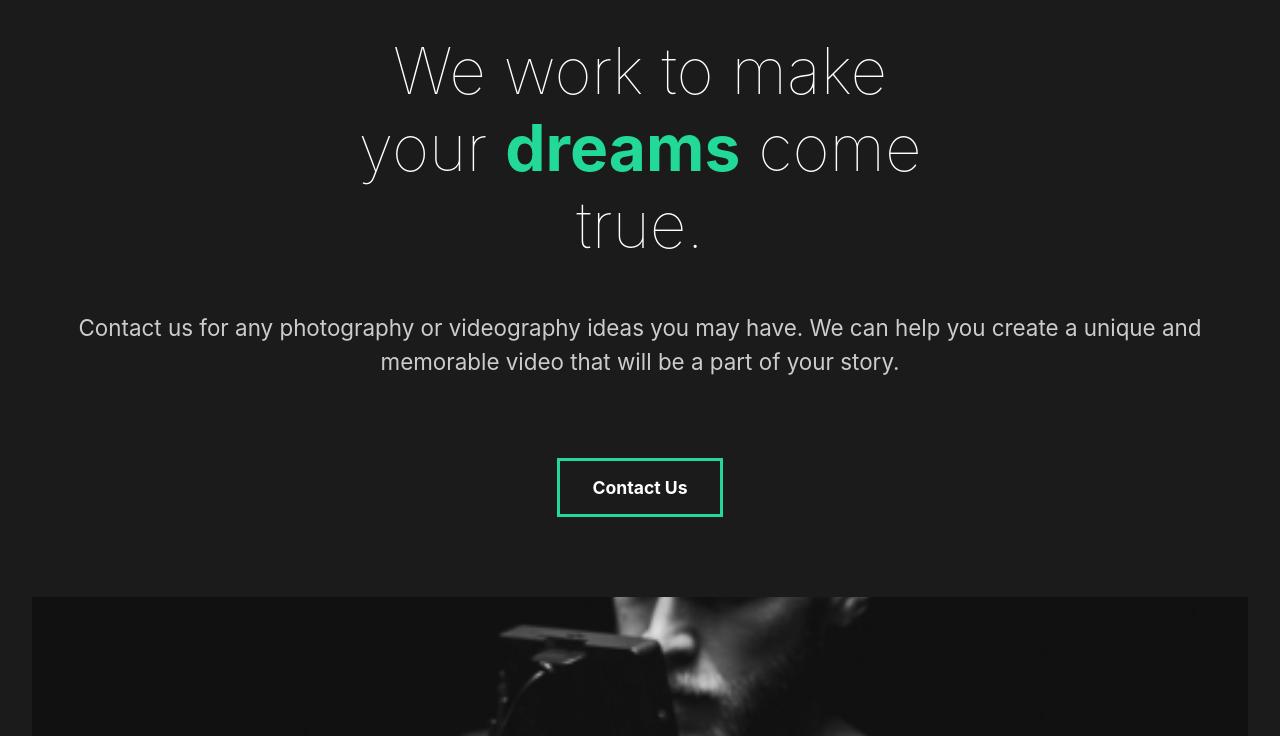
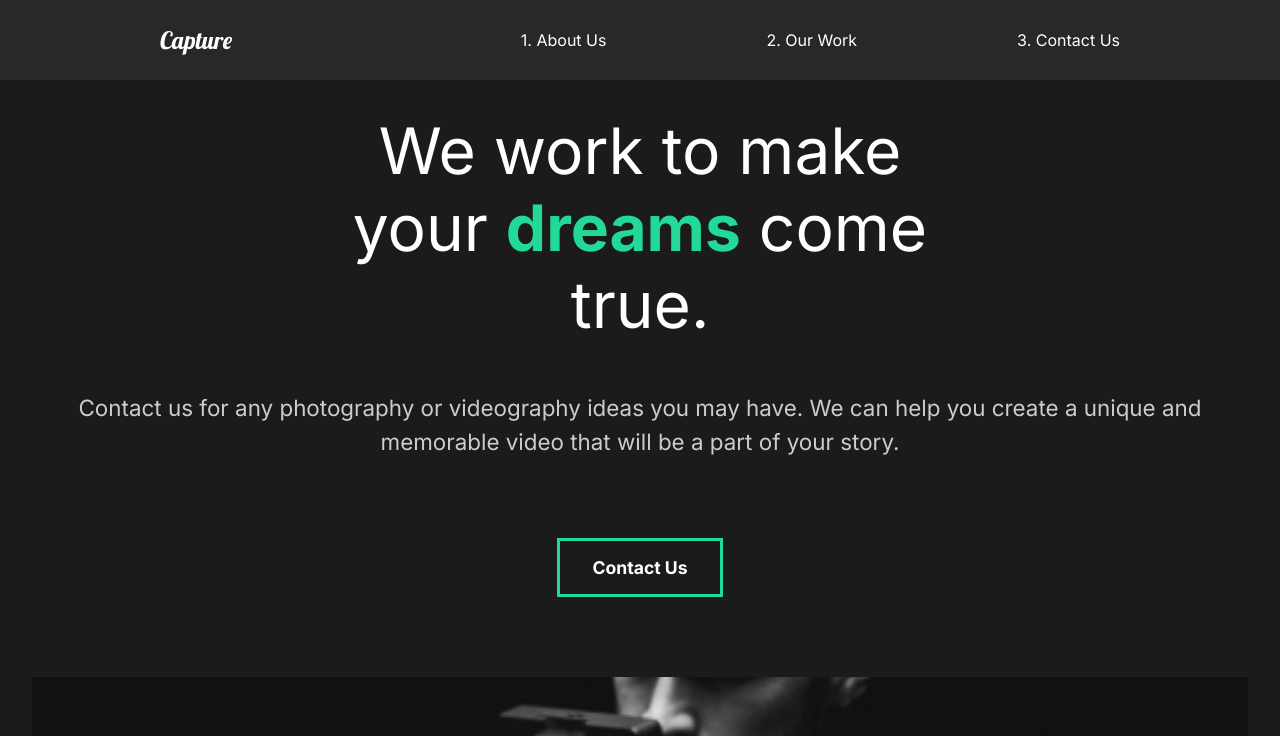
Before and after one commit to Alex-Lee-Myers/Capture-Portfolio-JS, a React (Create React App) app: page / in a window 1280 px wide. Shown: the top 736 px of the page. Built offline with nearby package versions, Linux system fonts and the light colour scheme.

Commit message:
react-router-dom base build implemented. added template pages for OurWork and ContactUs. Made navbar and styled slightly. Animations coming later. Taking a walk now then will continue.

```diff
--- a/public/index.html
+++ b/public/index.html
@@ -1,14 +1,15 @@
 <!DOCTYPE html>
 <html lang="en">
+
 <head>
   <meta charset="utf-8" />
   <link rel="icon" href="%PUBLIC_URL%/favicon.ico" />
   <meta name="viewport" content="width=device-width, initial-scale=1" />
   <meta name="theme-color" content="#000000" />
-    <meta
-      name="description"
-      content="Web site created using create-react-app"
-    />
+  <meta name="description" content="Web site created using create-react-app" />
+  <link rel="preconnect" href="https://fonts.googleapis.com">
+  <link rel="preconnect" href="https://fonts.gstatic.com" crossorigin>
+  <link href="https://fonts.googleapis.com/css2?family=Inter:wght@400;700&family=Lobster&display=swap" rel="stylesheet">
   <link rel="apple-touch-icon" href="%PUBLIC_URL%/logo192.png" />
   <!--
       manifest.json provides metadata used when your web app is installed on a
@@ -26,6 +27,7 @@
     -->
   <title>React App</title>
 </head>
+
 <body>
   <noscript>You need to enable JavaScript to run this app.</noscript>
   <div id="root"></div>
@@ -40,4 +42,5 @@
       To create a production bundle, use `npm run build` or `yarn build`.
     -->
 </body>
+
 </html>
--- a/src/App.js
+++ b/src/App.js
@@ -3,12 +3,22 @@
 import GlobalStyle from "./components/GlobalStyle";
 //* Import Pages
 import AboutUs from "./pages/AboutUs";
+import OurWork from "./pages/OurWork";
+import ContactUs from "./pages/ContactUs";
+import Nav from "./components/Nav";
+import { Routes, Route } from "react-router-dom";
 
 function App() {
 	return (
 		<div className="App">
 			<GlobalStyle />
-			<AboutUs />
+			<Nav />
+			<Routes>
+				<Route path="/" exact element={<AboutUs />} />
+				<Route path="/aboutus" element={<AboutUs />} />
+				<Route path="/ourwork" exact element={<OurWork />} />
+				<Route path="/contactus" exact element={<ContactUs />} />
+			</Routes>
 		</div>
 	);
 }
--- /dev/null
+++ b/src/components/Nav.js
@@ -0,0 +1,65 @@
+import React from "react";
+import styled from "styled-components";
+import { Link } from "react-router-dom";
+
+const Nav = () => {
+	return (
+		<StlyedNav>
+			<h1>
+				<Link id="Logo" to="/">
+					Capture
+				</Link>
+			</h1>
+			<ul>
+				<li>
+					<Link className="link" to="/aboutus">
+						1. About Us
+					</Link>
+				</li>
+				<li>
+					<Link className="link" to="/ourwork">
+						2. Our Work
+					</Link>
+				</li>
+				<li>
+					<Link className="link" to="/contactus">
+						3. Contact Us
+					</Link>
+				</li>
+			</ul>
+		</StlyedNav>
+	);
+};
+
+const StlyedNav = styled.nav`
+	min-height: 10vh;
+	display: flex;
+	margin: auto;
+	justify-content: space-between;
+	align-items: center;
+	padding: 1rem 10rem;
+	background-color: #282828;
+	.link {
+		color: white;
+		text-decoration: none;
+		font-size: 1rem;
+		font-weight: lighter;
+	}
+	ul {
+		display: flex;
+		list-style: none;
+	}
+	#Logo {
+		font-size: 1.5rem;
+		font-family: "Lobster", cursive;
+		font-weight: lighter;
+		color: white;
+		text-decoration: none;
+	}
+	li {
+		padding-left: 10rem;
+		position: relative;
+	}
+`;
+
+export default Nav;
--- a/src/index.js
+++ b/src/index.js
@@ -1,13 +1,16 @@
-import React from 'react';
-import ReactDOM from 'react-dom/client';
-import App from './App';
-import reportWebVitals from './reportWebVitals';
+import React from "react";
+import ReactDOM from "react-dom/client";
+import App from "./App";
+import reportWebVitals from "./reportWebVitals";
+import { BrowserRouter } from "react-router-dom";
 
-const root = ReactDOM.createRoot(document.getElementById('root'));
+const root = ReactDOM.createRoot(document.getElementById("root"));
 root.render(
-  <React.StrictMode>
-    <App />
-  </React.StrictMode>
+	<React.StrictMode>
+		<BrowserRouter>
+			<App />
+		</BrowserRouter>
+	</React.StrictMode>
 );
 
 // If you want to start measuring performance in your app, pass a function
--- /dev/null
+++ b/src/pages/ContactUs.js
@@ -0,0 +1,7 @@
+import React from "react";
+
+const AboutUs = () => {
+	return <div>About Us</div>;
+};
+
+export default AboutUs;
--- /dev/null
+++ b/src/pages/OurWork.js
@@ -0,0 +1,11 @@
+import React from "react";
+
+const OurWork = () => {
+	return (
+		<div>
+			<h1>Our Work</h1>
+		</div>
+	);
+};
+
+export default OurWork;
```
Lines whose indentation alone changed are shown as unchanged.
